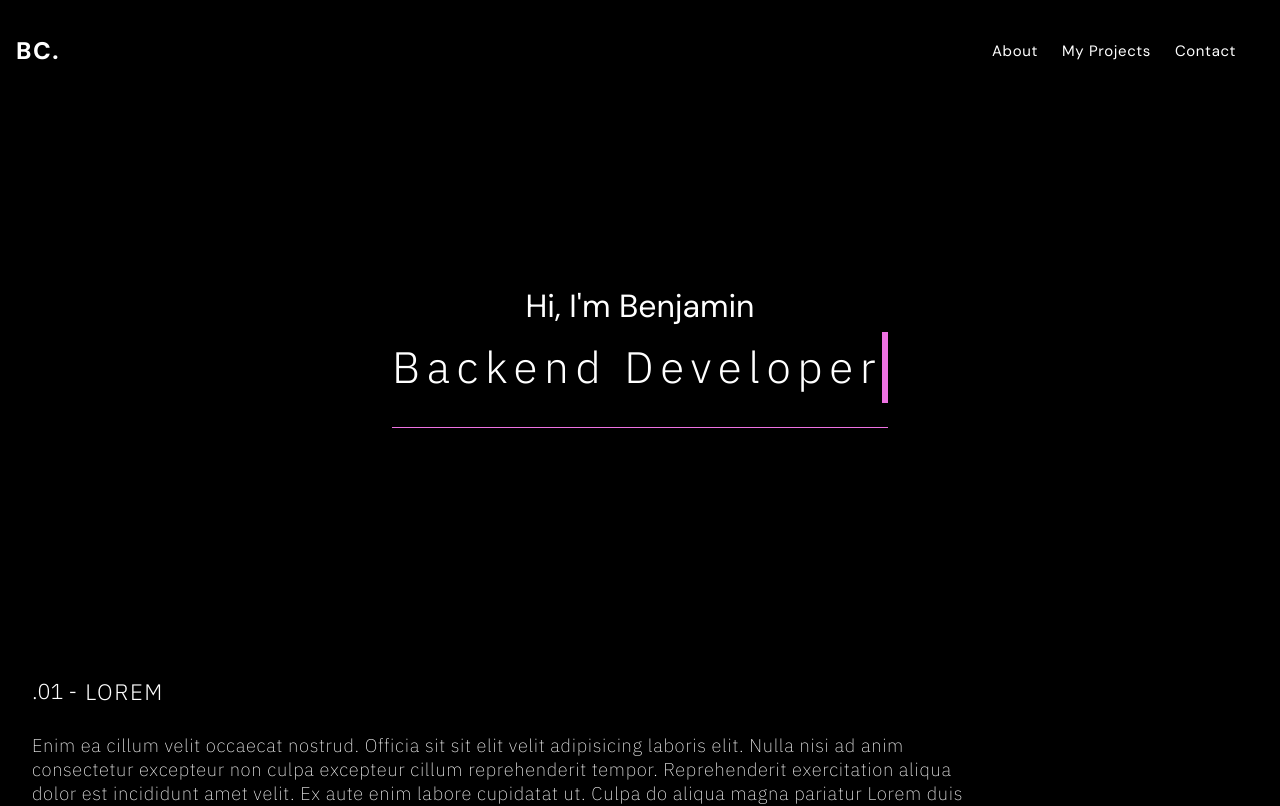
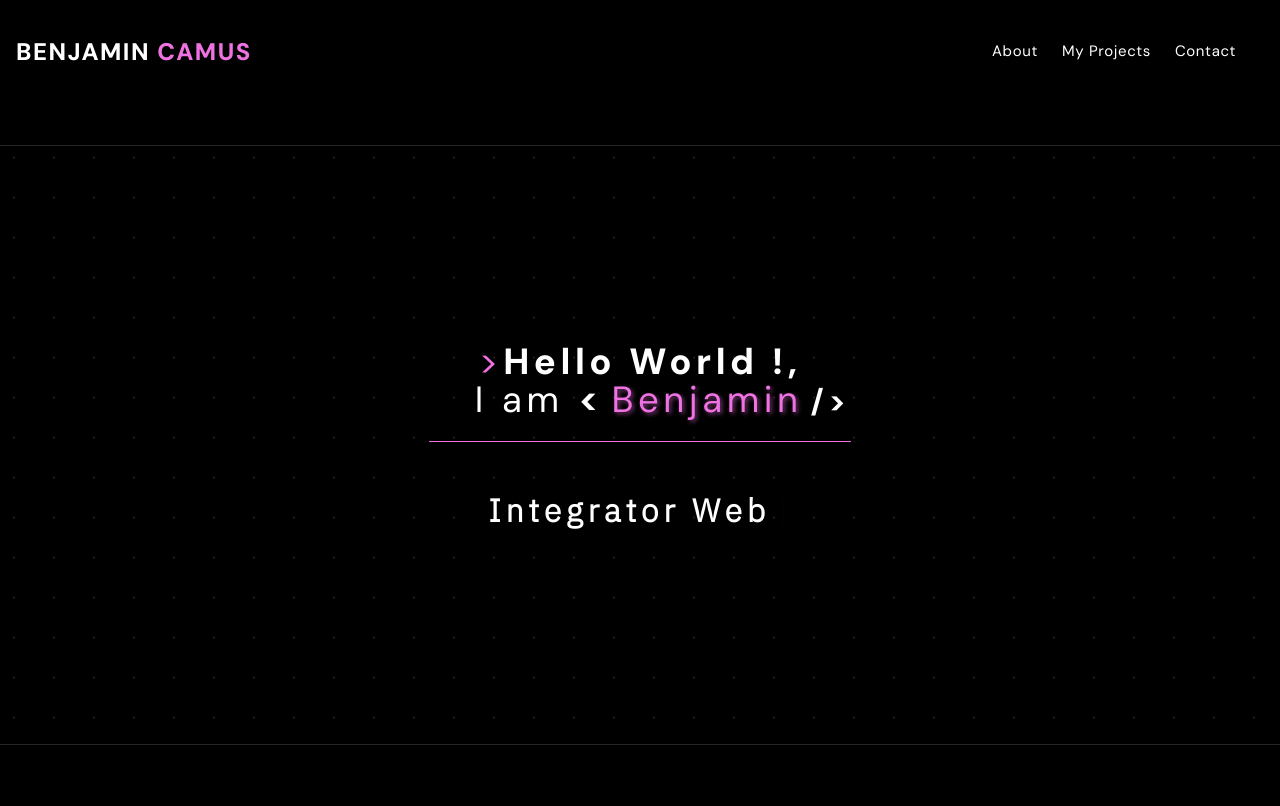
Before and after one commit to Toukara/portfolio, a Vue app: page / in a window 1280 px wide. Shown: the top 806 px of the page. Built offline with nearby package versions, Linux system fonts and the light colour scheme.

Commit message:
Footer, Hero, Navbar components added

```diff
--- a/package.json
+++ b/package.json
@@ -2,6 +2,7 @@
   "name": "vite-project",
   "version": "0.0.0",
   "private": true,
+  "type": "module",
   "scripts": {
     "dev": "vite",
     "build": "vite build",
@@ -10,6 +11,8 @@
     "format": "prettier --write src/"
   },
   "dependencies": {
+    "@emailjs/browser": "^3.11.0",
+    "emailjs": "^4.0.3",
     "fs": "^0.0.1-security",
     "vue": "^3.3.4",
     "vue-router": "^4.2.5"
@@ -21,6 +24,7 @@
     "@vue/eslint-config-prettier": "^8.0.0",
     "eslint-plugin-vue": "^9.17.0",
     "prettier": "^3.0.3",
+    "rollup-plugin-node-builtins": "^2.1.2",
     "sass": "^1.69.5",
     "sass-loader": "^13.3.2",
     "vite": "^4.4.11"
--- a/src/assets/base.css
+++ b/src/assets/base.css
@@ -71,4 +71,13 @@ body {
   -webkit-font-smoothing: antialiased;
   -moz-osx-font-smoothing: grayscale;
   overflow-x: hidden;
+
+  cursor: crosshair;
+
+  -webkit-touch-callout: none; /* iOS Safari */
+  -webkit-user-select: none; /* Safari */
+  -khtml-user-select: none; /* Konqueror HTML */
+  -moz-user-select: none; /* Old versions of Firefox */
+  -ms-user-select: none; /* Internet Explorer/Edge */
+  user-select: none;
 }
--- a/src/components/FooterComponent.vue
+++ b/src/components/FooterComponent.vue
@@ -5,7 +5,7 @@
     </div>
     <div class="contacts">
       <a href="https://github.com/Toukara" target="_blank">GitHub</a>
-      <a href="https://twitter.com/Benjamin_cms" target="_blank">Twitter</a>
+      <a href="https://twitter.com/Benjamincms_" target="_blank">Twitter</a>
       <a href="https://www.linkedin.com/in/benjamincamus01/" target="_blank">LinkedIn</a>
       <a href="mailto:camus.benjamin@hotmail.com" target="_blank">Mail</a>
     </div>
--- a/src/components/HeroComponent.vue
+++ b/src/components/HeroComponent.vue
@@ -1,9 +1,10 @@
 <template>
   <div class="hero">
     <div class="hero-text">
-      <h1>Hi, I'm Benjamin</h1>
-      <h2>{{ text }}</h2>
+      <h1>Hello World !,</h1>
+      <h1>I am <span>Benjamin</span></h1>
     </div>
+    <h2 class="auto-text">{{ text }}</h2>
   </div>
 </template>
 
@@ -12,16 +13,44 @@ export default {
   name: 'Hero',
   data() {
     return {
-      text: 'Fullstack Developer'
+      text: ''
     }
   },
   methods: {
     changeText: function () {
-      const textArray = ['Fullstack Developer', 'Backend Developer', 'Frontend Developer']
+      const textArray = ['Integrator Web', 'Backend Developer', 'Frontend Developer', 'Fullstack Developer']
 
-      setInterval(() => {
-        this.text = textArray[Math.floor(Math.random() * textArray.length)]
-      }, 5000)
+      const maxWordLength = Math.max(...textArray.map((word) => word.length))
+
+      let currentWordIndex = Math.floor(Math.random() * textArray.length)
+      let currentWord = textArray[currentWordIndex]
+
+      let index = 0
+
+      const typeText = () => {
+        this.text = currentWord.slice(0, index++)
+
+        if (index <= currentWord.length) {
+          setTimeout(typeText, 150)
+        } else {
+          setTimeout(eraseText, 5000)
+        }
+      }
+
+      const eraseText = () => {
+        this.text = currentWord.slice(0, index)
+
+        if (index > 0) {
+          index--
+          setTimeout(eraseText, 150)
+        } else {
+          currentWordIndex = (currentWordIndex + 1) % textArray.length
+          currentWord = textArray[currentWordIndex]
+          setTimeout(typeText, maxWordLength * 50)
+        }
+      }
+
+      typeText()
     }
   },
   mounted() {
@@ -37,10 +66,29 @@ export default {
   align-items: center;
   background-size: cover;
   background-position: center;
-  // height: 60vh;
-  min-height: 60vh;
+  height: 75vh;
   padding: 2rem;
-  margin: 2rem 0;
+  margin-top: 5vh;
+  margin-bottom: 5vh;
+
+  background-image: radial-gradient(rgb(30, 30, 30) 1px, transparent 0);
+  background-size: 40px 40px;
+  background-position: -19px -19px;
+  // add animation to background
+  animation: gradient 2s alternate infinite;
+
+  $randomPx: 40px;
+
+  @keyframes gradient {
+    to {
+      @for $i from 1 through 10 {
+        background-position: random(100) + $randomPx random(100) + $randomPx;
+      }
+    }
+  }
+
+  border-top: 0.5px solid rgba(255, 255, 255, 0.15);
+  border-bottom: 0.5px solid rgba(255, 255, 255, 0.15);
 
   @media screen and (max-width: 768px) {
     margin: 25vh auto;
@@ -50,12 +98,71 @@ export default {
   &-text {
     text-align: center;
     color: white;
-    font-size: 2rem;
     font-weight: bold;
 
     text-shadow: 2px 2px 4px rgba(0, 0, 0, 0.5);
 
     padding-bottom: 1.25em;
+
+    & h1 {
+      font-size: 2.85vw;
+      margin-top: -0.55em;
+      letter-spacing: 0.125em;
+      &:nth-child(1) {
+        font-weight: bolder;
+
+        &:hover {
+          &::before {
+            animation: slideLeft 0.5s forwards;
+          }
+        }
+
+        &::before {
+          content: '>';
+          color: #ee72e2;
+          position: relative;
+        }
+      }
+      &:nth-child(2) {
+        margin-left: 1.25em;
+      }
+    }
+
+    & span {
+      color: #ee72e2;
+      text-shadow: 2px 2px 4px rgba(238, 114, 226, 0.5);
+
+      &:hover {
+        color: #ffffff;
+        transition: 0.3s;
+        text-decoration: none;
+        text-shadow: none;
+
+        &::before,
+        &::after {
+          color: #ee72e2;
+          transition: 0.3s;
+        }
+      }
+
+      &::before {
+        content: '<';
+        color: #ffffff;
+        margin-right: 8px;
+        text-shadow: 2px 2px 4px rgba(0, 0, 0, 0.5);
+        font-weight: bold;
+      }
+
+      &::after {
+        content: '/>';
+        color: #ffffff;
+        margin-left: 8px;
+        text-shadow: 2px 2px 4px rgba(0, 0, 0, 0.5);
+        font-weight: bold;
+        font-size: 0.85em;
+      }
+    }
+
     &::after {
       content: '';
       display: block;
@@ -66,19 +173,6 @@ export default {
       background: #ee72e2;
     }
 
-    & h2 {
-      letter-spacing: 0.15em;
-      margin: 0 auto;
-      white-space: nowrap;
-      border-right: 0.15em solid #ee72e2;
-      overflow: hidden;
-      font-size: 4.5vw;
-
-      animation:
-        typing 3.5s steps(40, end),
-        blink-caret 0.75s step-end infinite;
-    }
-
     @media screen and (min-width: 768px) {
       & h2 {
         font-size: 2.75rem;
@@ -87,32 +181,39 @@ export default {
   }
 }
 
-// effect typemachine text
-@keyframes typing {
-  from {
-    width: 0;
-  }
-  to {
-    width: 100%;
+.auto-text {
+  letter-spacing: 0.15em;
+  margin: 0 auto;
+  white-space: nowrap;
+  overflow: hidden;
+  font-size: 2.5vw;
+  font-weight: bold;
+  margin-top: 0.75em;
+  text-shadow: 2px 2px 4px rgba(0, 0, 0, 0.5);
+  color: #ffffff;
+
+  &::after {
+    content: '|';
+    display: inline-block;
+    vertical-align: top;
+    margin-left: 8px;
+    font-style: normal;
+    animation: blink 0.7s infinite alternate;
   }
 }
 
-@keyframes untyping {
-  from {
-    width: 100%;
-  }
+@keyframes blink {
   to {
-    width: 0;
+    opacity: 0;
   }
 }
 
-@keyframes blink-caret {
-  from,
-  to {
-    border-color: transparent;
+@keyframes slideLeft {
+  0% {
+    left: 0em;
   }
-  50% {
-    border-color: #ee72e2;
+  100% {
+    left: -0.15em;
   }
 }
 </style>
--- a/src/components/LogoComponent.vue
+++ b/src/components/LogoComponent.vue
@@ -1,6 +1,8 @@
 <template>
   <div class="logo">
-    <router-link to="/"> <h1>BC.</h1></router-link>
+    <router-link to="/">
+      <h1>benjamin <span>camus</span></h1></router-link
+    >
   </div>
 </template>
 
@@ -19,5 +21,9 @@
       transition: 0.3s;
     }
   }
+
+  & span {
+    color: #ee72e2;
+  }
 }
 </style>
--- a/src/components/NavbarComponent.vue
+++ b/src/components/NavbarComponent.vue
@@ -79,12 +79,16 @@ export default {
 .navbar-item {
   color: white;
   letter-spacing: 0.65px;
+  border-bottom: 2px solid transparent;
   &:hover {
     // font-weight: 800;
     color: #ee72e2;
     background: none;
-    border: 1px solid #ee72e2;
+    // add underline animation
+    border-bottom: 2px solid #ee72e2;
     animation: 0.4s ease-in-out 0s 1 normal none running;
+    -webkit-backface-visibility: hidden;
+    backface-visibility: hidden;
   }
   &:focus {
     color: #ee72e2;
--- a/src/views/ContactView.vue
+++ b/src/views/ContactView.vue
@@ -3,12 +3,12 @@
   <div class="container">
     <div class="contacts">
       <h1>Contact</h1>
-      <form class="inputs">
-        <input type="text" placeholder="Name" class="input" />
+      <form class="inputs" onsubmit="return false" ref="form">
+        <input type="text" placeholder="Name" class="input" name="user_name" />
         <input type="email" placeholder="Email" class="input" />
         <input type="text" placeholder="Subject" class="input" />
         <textarea placeholder="Message" class="textarea"></textarea>
-        <button class="button submit">SUBMIT</button>
+        <button class="button submit" @click="sendEmail">SUBMIT</button>
       </form>
     </div>
   </div>
@@ -18,6 +18,24 @@
 <script setup>
 import Navbar from '../components/NavbarComponent.vue'
 import Footer from '../components/FooterComponent.vue'
+
+import { ref } from 'vue'
+
+import emailjs from '@emailjs/browser'
+
+const form = ref(null)
+const inputFieldReset = ref(null)
+
+const sendEmail = () => {
+  emailjs.sendForm('service_n28ll6c', 'template_wr56qkm', form.value, '0gvfvcKdWwDgo_H_M').then(
+    (result) => {
+      alert(result.text)
+    },
+    (error) => {
+      alert(error.text)
+    }
+  )
+}
 </script>
 
 <style lang="scss" scoped>
--- a/vite.config.js
+++ b/vite.config.js
@@ -6,13 +6,11 @@ import vueJsx from '@vitejs/plugin-vue-jsx'
 
 // https://vitejs.dev/config/
 export default defineConfig({
-  plugins: [
-    vue(),
-    vueJsx(),
-  ],
+  plugins: [vue(), vueJsx()],
   resolve: {
     alias: {
-      '@': fileURLToPath(new URL('./src', import.meta.url))
+      '@': fileURLToPath(new URL('./src', import.meta.url)),
+      fs: 'rollup-plugin-node-builtins'
     }
   }
 })
```
Also changed, not shown: src/components/newFile.js (deleted, +0 -12 lines), 2 other files (tests, documents, lock files or other folders).
